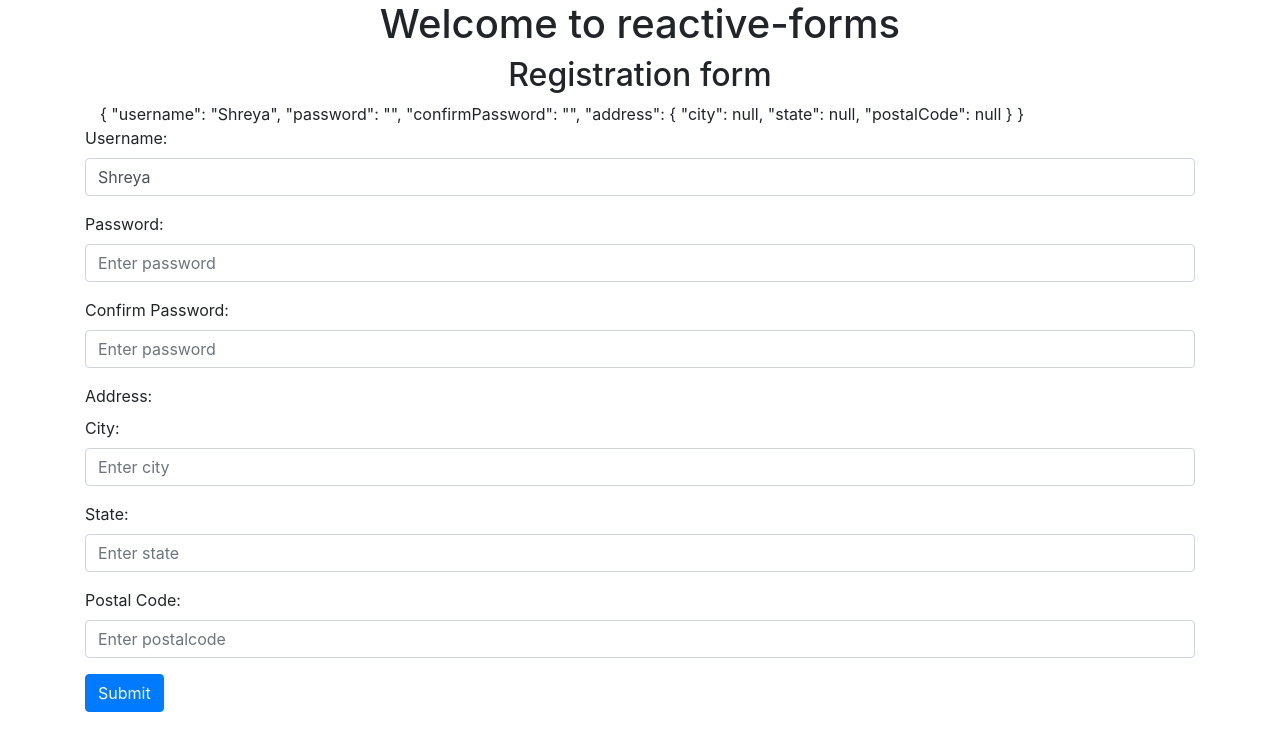
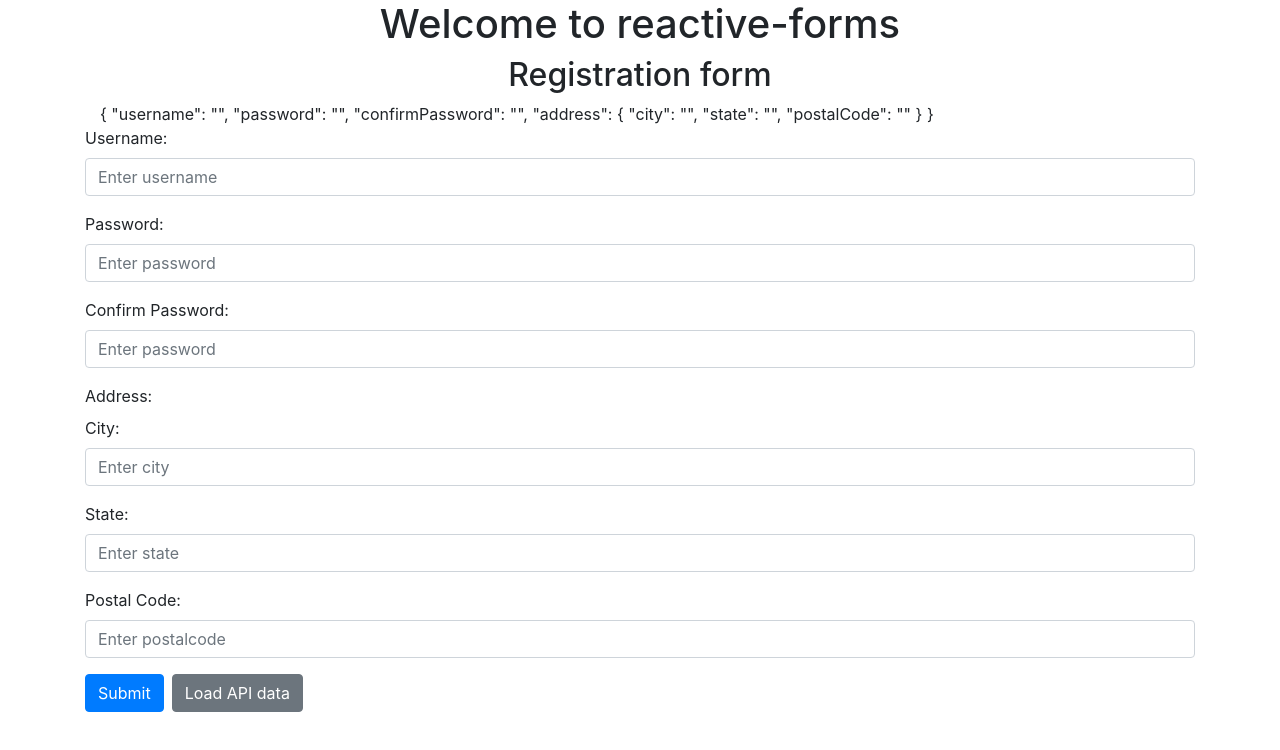
Before and after one commit to shreyashejwalkar/Angular-reactive-forms, an Angular app: page / in a window 1280 px wide. Shown: the top 750 px of the page. Built offline with nearby package versions, Linux system fonts and the light colour scheme.

Commit message:
Managing Control Values

```diff
--- a/src/app/app.component.html
+++ b/src/app/app.component.html
@@ -16,23 +16,24 @@
     </div>
     <div class="form-group">
       <label for="confirmpwd">Confirm Password:</label>
-      <input fromControlName="confirmPassword" type="password" class="form-control" id="confirmpwd" placeholder="Enter password" name="confirmpwd">
+      <input formControlName="confirmPassword" type="password" class="form-control" id="confirmpwd" placeholder="Enter password" name="confirmpwd">
     </div>
-    <div formGroupName="address">
+   <div formGroupName="address">
       <label for="address">Address:</label>
       <div class="form-group">
         <label for="city">City:</label>
-        <input fromControlName="city" type="text" class="form-control" id="city" placeholder="Enter city" name="city">
+        <input formControlName="city" type="text" class="form-control" id="city" placeholder="Enter city" name="city">
       </div>
       <div class="form-group">
         <label for="state">State:</label>
-        <input fromControlName="state" type="text" class="form-control" id="state" placeholder="Enter state" name="state">
+        <input formControlName="state" type="text" class="form-control" id="state" placeholder="Enter state" name="state">
       </div>
-      <div class="form-group">
+     <div class="form-group">
         <label for="postalcode">Postal Code:</label>
-        <input fromControlName="postalCode" type="text" class="form-control" id="postalcode" placeholder="Enter postalcode" name="postalcode">
+        <input formControlName="postalCode" type="text" class="form-control" id="postalcode" placeholder="Enter postalcode" name="postalcode">
       </div>
     </div>
     <button type="submit" class="btn btn-primary">Submit</button>
+    <button (click)="loadApiData()" type="button" class="btn btn-secondary ml-2">Load API data</button>
   </form>
 </div>
--- a/src/app/app.component.ts
+++ b/src/app/app.component.ts
@@ -8,15 +8,32 @@ import { FormGroup, FormControl } from '@angular/forms';
 })
 export class AppComponent {
   title = 'reactive-forms';
+
+
   registrationForm = new FormGroup({
-    username : new FormControl('Shreya'),
-    password : new FormControl(''),
+    username: new FormControl(''),
+    password: new FormControl(''),
     confirmPassword: new FormControl(''),
-    address : new FormGroup({
-      city : new FormControl(),
-      state : new FormControl(),
-      postalCode : new FormControl()
+    address: new FormGroup({
+      city: new FormControl(''),
+      state: new FormControl(''),
+      postalCode: new FormControl('')
     })
 
   });
+
+  loadApiData()
+  {
+    this.registrationForm.setValue({
+      username: 'Shreya',
+      password: 'test',
+      confirmPassword: 'test',
+      address: {
+        city: 'Nashik',
+        state: 'Maharashtra',
+        postalCode: '422101'
+      }
+    });
+
+  }
 }
```
